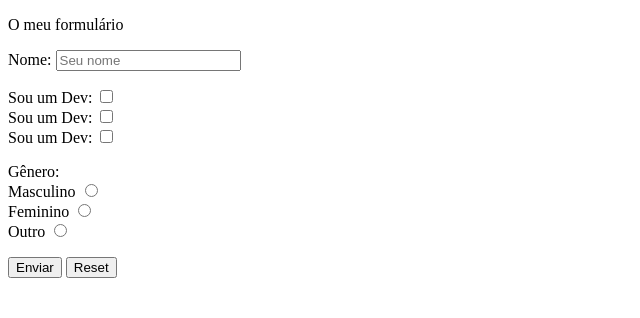
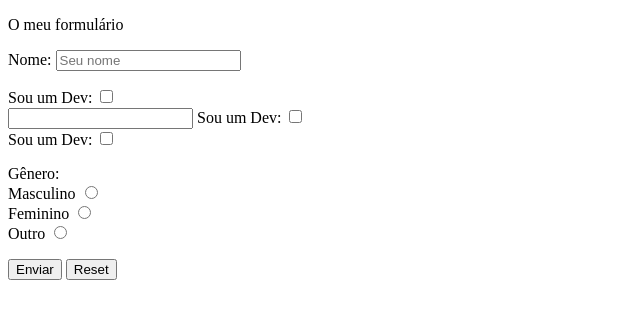
Before and after one commit to ronyanderson1/html-css, a plain HTML site: page aula578/index.html in a window 1280 px wide. Shown: the whole page, without its empty margins (0-640 px from the left). Drawn offline with Linux system fonts and the light colour scheme.

Commit message:
Atualizado 21/08

```diff
--- a/aula578/index.html
+++ b/aula578/index.html
@@ -21,6 +21,7 @@
             <p>
                 <label for="dev1" >Sou um Dev: </label>
                 <input type="checkbox" id="dev1" name="dev1"><br>
+                <input type="url">
                 <label for="dev2" >Sou um Dev: </label>
                 <input type="checkbox" id="dev2" name="dev2"> <br>
                 <label for="dev3" >Sou um Dev: </label>
```
